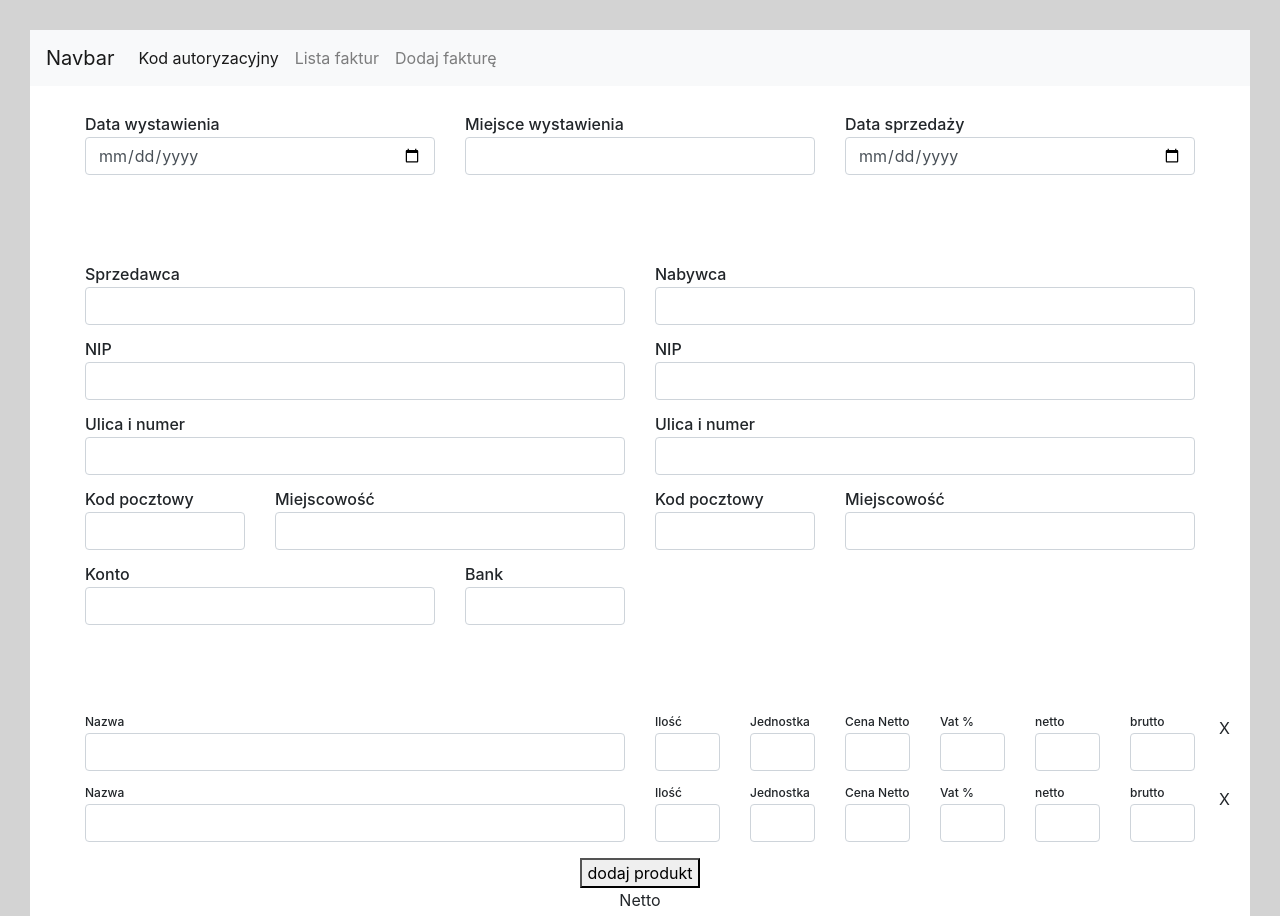
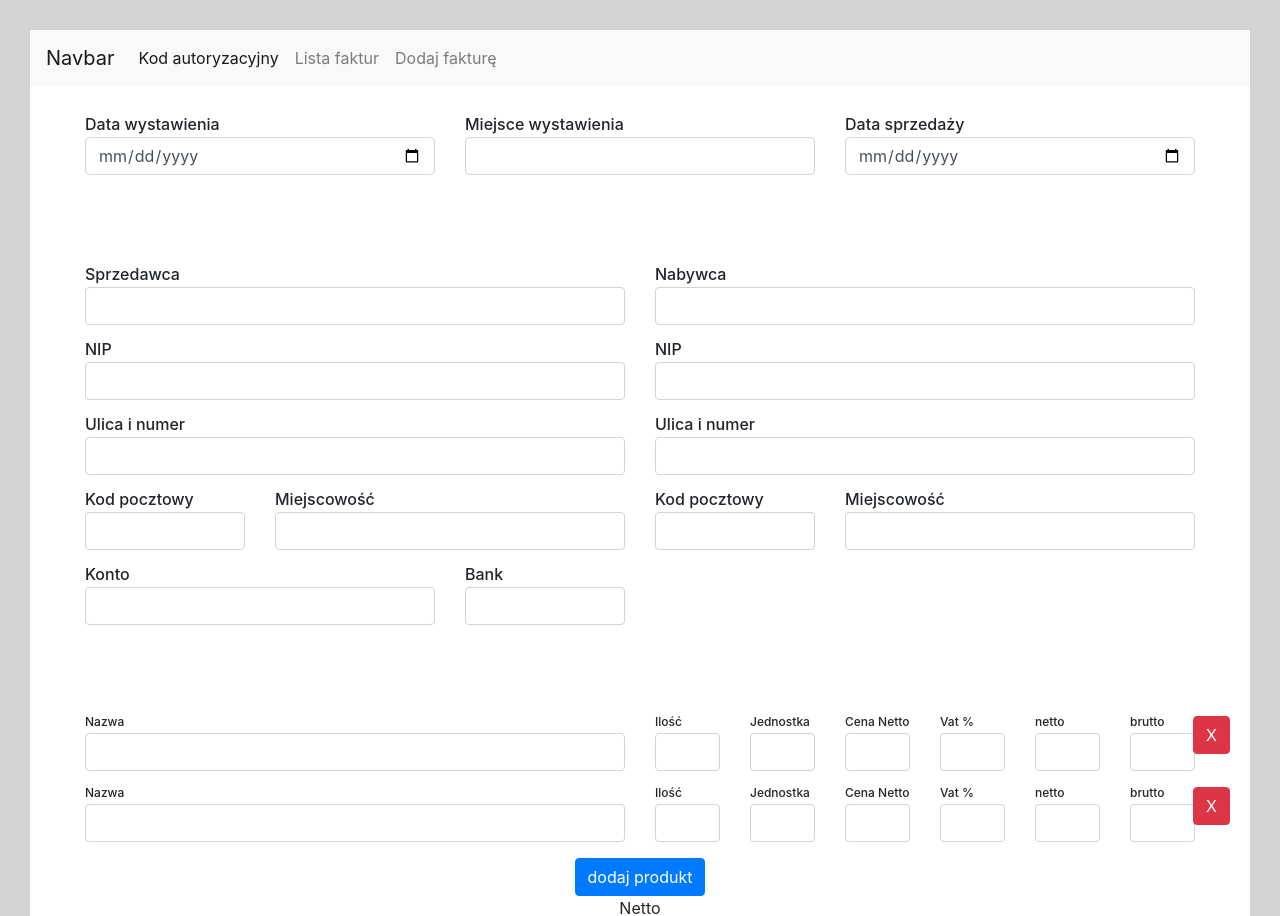
Before and after one commit to sp-pl/REST-API-Invoicing-interface, a React (Create React App) app in the folder rest-fakturownia/: page / in a window 1280 px wide. Shown: the top 916 px of the page. Built offline with nearby package versions, Linux system fonts and the light colour scheme.

Commit message:
btn styling

```diff
--- a/rest-fakturownia/src/components/main/new_invoice/item_row.jsx
+++ b/rest-fakturownia/src/components/main/new_invoice/item_row.jsx
@@ -54,7 +54,7 @@ class ItemRow extends React.Component{
 						type="number"
 						className="form-control" />
 				</div>
-				<div className="remove">
+				<div className="remove btn btn-danger">
 					X
 				</div>
 			</div>
--- a/rest-fakturownia/src/components/main/new_invoice/new_invoice_template.jsx
+++ b/rest-fakturownia/src/components/main/new_invoice/new_invoice_template.jsx
@@ -280,11 +280,13 @@ class NewInvoiceTemplate extends React.Component{
 
 					{
 						this.state.params.invoice.positions.map(function(item,index){
-							return <ItemRow />
+							return <ItemRow key={index} />
 						})
 					}
 
-					<button onClick={this.addProductRow}>
+					<button
+						className="btn btn-primary"
+						onClick={this.addProductRow}>
 						dodaj produkt
 					</button>
 
@@ -306,6 +308,7 @@ class NewInvoiceTemplate extends React.Component{
 
 					</div>
 					<button
+						className="btn btn-success"
 						type="submit"
 						onClick={this.submitInvoice}>
 						Zapisz
```
